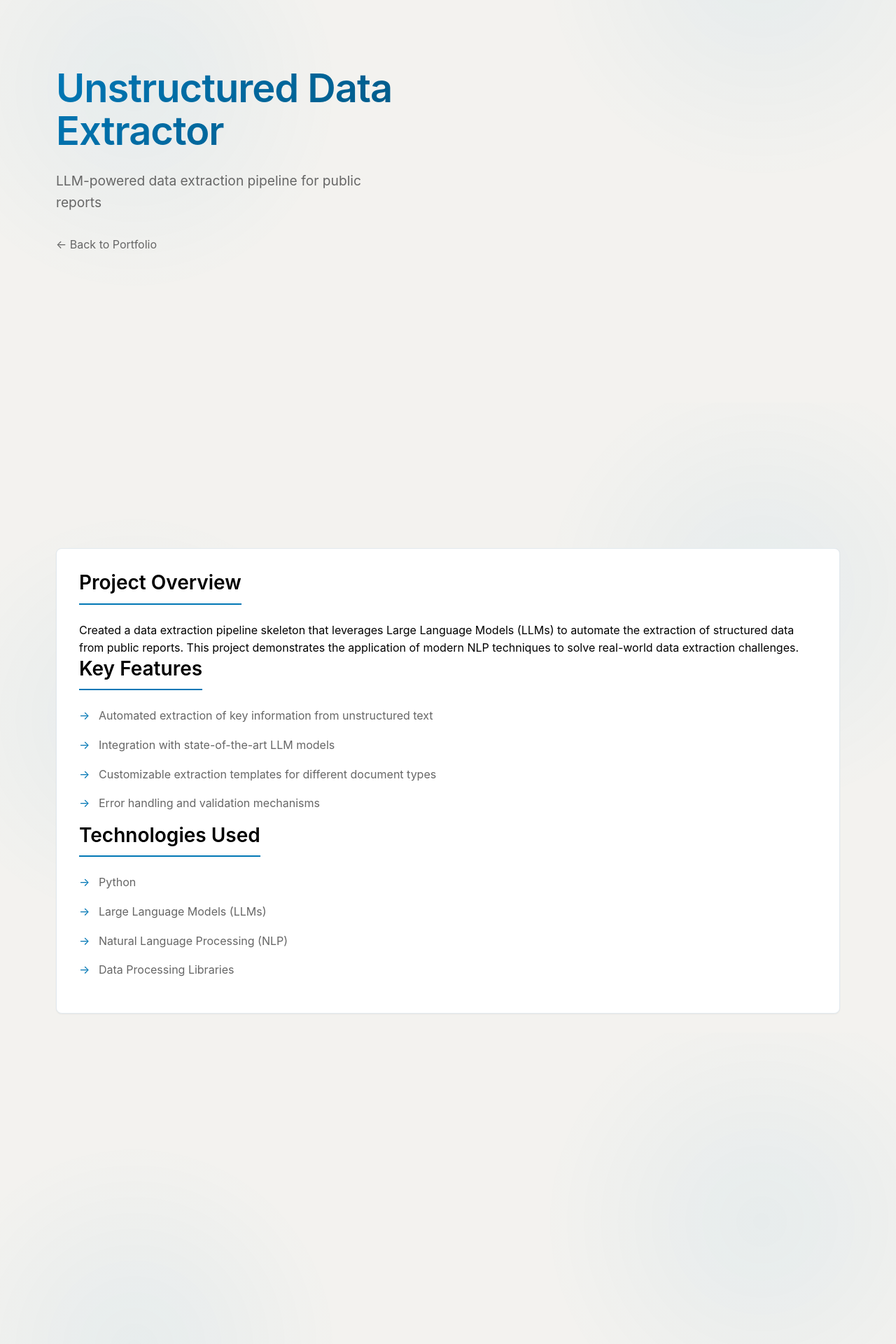
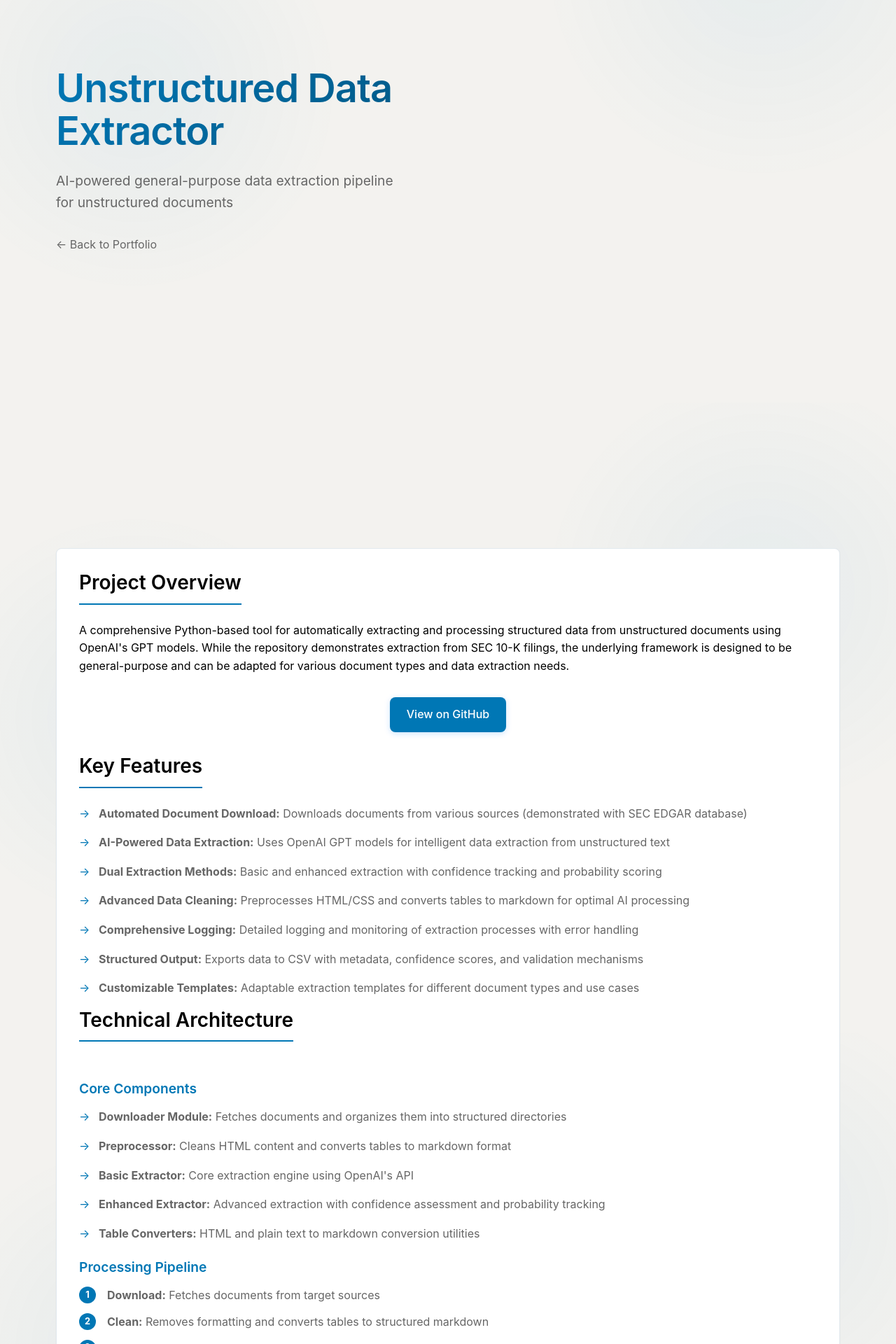
Before and after one commit to MayankBambal/mayankbambal.github.io, a Jekyll site: the page unstructured-extractor.html, which Jekyll copies as it is, in a window 1280 px wide. Shown: the part 325-2245 px from the top of the page at 70% size. Built offline with Jekyll 4.4.1, drawn with Linux system fonts in a browser that asks for light colours; before the commit the page ends 1853 px from its top, so only the background shows below that; some of the changed text lies outside the part shown.

Commit message:
added unstructured project.

```diff
--- a/styles.css
+++ b/styles.css
@@ -795,3 +795,139 @@ li:hover::before {
     margin-bottom: 2.5rem;
   }
 }
+
+/* ===== Project-specific styles ===== */
+.project-links {
+  margin: 2rem 0;
+  text-align: center;
+}
+
+.btn {
+  display: inline-block;
+  padding: 0.75rem 1.5rem;
+  background: var(--accent-color);
+  color: white;
+  text-decoration: none;
+  border-radius: var(--border-radius);
+  font-weight: 500;
+  transition: all var(--transition-speed) ease;
+  box-shadow: 0 2px 8px rgba(0, 123, 255, 0.2);
+}
+
+.btn:hover {
+  background: var(--accent-hover);
+  transform: translateY(-2px);
+  box-shadow: 0 4px 12px rgba(0, 123, 255, 0.3);
+}
+
+.btn::after {
+  display: none;
+}
+
+.tech-section {
+  margin: 2rem 0;
+}
+
+.tech-section h3 {
+  color: var(--accent-color);
+  font-size: 1.2rem;
+  margin-bottom: 1rem;
+  margin-top: 1.5rem;
+}
+
+.tech-section ol {
+  counter-reset: step-counter;
+  list-style: none;
+  padding-left: 0;
+}
+
+.tech-section ol li {
+  counter-increment: step-counter;
+  margin-bottom: 0.75rem;
+  padding-left: 2.5rem;
+  position: relative;
+}
+
+.tech-section ol li::before {
+  content: counter(step-counter);
+  position: absolute;
+  left: 0;
+  top: 0;
+  background: var(--accent-color);
+  color: white;
+  width: 1.5rem;
+  height: 1.5rem;
+  border-radius: 50%;
+  display: flex;
+  align-items: center;
+  justify-content: center;
+  font-size: 0.8rem;
+  font-weight: bold;
+}
+
+.code-block {
+  margin: 2rem 0;
+  background: var(--card-bg);
+  border: 1px solid var(--card-border);
+  border-radius: var(--border-radius);
+  overflow: hidden;
+}
+
+.code-block pre {
+  margin: 0;
+  padding: 1.5rem;
+  background: #1a1a1a;
+  color: #e6e6e6;
+  font-family: 'Monaco', 'Menlo', 'Ubuntu Mono', monospace;
+  font-size: 0.9rem;
+  line-height: 1.5;
+  overflow-x: auto;
+}
+
+.note {
+  margin: 2rem 0;
+  padding: 1.5rem;
+  background: linear-gradient(135deg, rgba(0, 123, 255, 0.1), rgba(0, 123, 255, 0.05));
+  border-left: 4px solid var(--accent-color);
+  border-radius: var(--border-radius);
+  border-top-left-radius: 0;
+  border-bottom-left-radius: 0;
+}
+
+.note p {
+  margin: 0;
+  color: var(--text-color);
+  font-style: italic;
+}
+
+/* Dark theme adjustments */
+[data-theme="dark"] .code-block pre {
+  background: #0d1117;
+  color: #c9d1d9;
+}
+
+[data-theme="dark"] .note {
+  background: linear-gradient(135deg, rgba(0, 123, 255, 0.15), rgba(0, 123, 255, 0.08));
+}
+
+/* Responsive adjustments */
+@media (max-width: 768px) {
+  .tech-section ol li {
+    padding-left: 2rem;
+  }
+
+  .tech-section ol li::before {
+    width: 1.25rem;
+    height: 1.25rem;
+    font-size: 0.75rem;
+  }
+
+  .code-block pre {
+    font-size: 0.8rem;
+    padding: 1rem;
+  }
+
+  .note {
+    padding: 1rem;
+  }
+}
--- a/unstructured-extractor.html
+++ b/unstructured-extractor.html
@@ -11,30 +11,107 @@
     <header>
       <div class="header-content">
         <h1>Unstructured Data Extractor</h1>
-        <p>LLM-powered data extraction pipeline for public reports</p>
+        <p>AI-powered general-purpose data extraction pipeline for unstructured documents</p>
         <a href="index.html" class="back-link">← Back to Portfolio</a>
       </div>
     </header>
 
     <div class="section">
       <h2>Project Overview</h2>
-      <p>Created a data extraction pipeline skeleton that leverages Large Language Models (LLMs) to automate the extraction of structured data from public reports. This project demonstrates the application of modern NLP techniques to solve real-world data extraction challenges.</p>
+      <p>A comprehensive Python-based tool for automatically extracting and processing structured data from unstructured documents using OpenAI's GPT models. While the repository demonstrates extraction from SEC 10-K filings, the underlying framework is designed to be general-purpose and can be adapted for various document types and data extraction needs.</p>
+
+      <div class="project-links">
+        <a href="https://github.com/MayankBambal/unstructured-data-extractor" target="_blank" class="btn">View on GitHub</a>
+      </div>
 
       <h2>Key Features</h2>
       <ul>
-        <li>Automated extraction of key information from unstructured text</li>
-        <li>Integration with state-of-the-art LLM models</li>
-        <li>Customizable extraction templates for different document types</li>
-        <li>Error handling and validation mechanisms</li>
+        <li><strong>Automated Document Download:</strong> Downloads documents from various sources (demonstrated with SEC EDGAR database)</li>
+        <li><strong>AI-Powered Data Extraction:</strong> Uses OpenAI GPT models for intelligent data extraction from unstructured text</li>
+        <li><strong>Dual Extraction Methods:</strong> Basic and enhanced extraction with confidence tracking and probability scoring</li>
+        <li><strong>Advanced Data Cleaning:</strong> Preprocesses HTML/CSS and converts tables to markdown for optimal AI processing</li>
+        <li><strong>Comprehensive Logging:</strong> Detailed logging and monitoring of extraction processes with error handling</li>
+        <li><strong>Structured Output:</strong> Exports data to CSV with metadata, confidence scores, and validation mechanisms</li>
+        <li><strong>Customizable Templates:</strong> Adaptable extraction templates for different document types and use cases</li>
       </ul>
+
+      <h2>Technical Architecture</h2>
+      <div class="tech-section">
+        <h3>Core Components</h3>
+        <ul>
+          <li><strong>Downloader Module:</strong> Fetches documents and organizes them into structured directories</li>
+          <li><strong>Preprocessor:</strong> Cleans HTML content and converts tables to markdown format</li>
+          <li><strong>Basic Extractor:</strong> Core extraction engine using OpenAI's API</li>
+          <li><strong>Enhanced Extractor:</strong> Advanced extraction with confidence assessment and probability tracking</li>
+          <li><strong>Table Converters:</strong> HTML and plain text to markdown conversion utilities</li>
+        </ul>
+
+        <h3>Processing Pipeline</h3>
+        <ol>
+          <li><strong>Download:</strong> Fetches documents from target sources</li>
+          <li><strong>Clean:</strong> Removes formatting and converts tables to structured markdown</li>
+          <li><strong>Extract:</strong> Uses OpenAI GPT models to extract structured data</li>
+          <li><strong>Process:</strong> Structures data into pandas DataFrames with validation</li>
+          <li><strong>Export:</strong> Saves results to CSV with comprehensive metadata</li>
+        </ol>
+      </div>
 
       <h2>Technologies Used</h2>
       <ul>
-        <li>Python</li>
-        <li>Large Language Models (LLMs)</li>
-        <li>Natural Language Processing (NLP)</li>
-        <li>Data Processing Libraries</li>
+        <li><strong>Python 3.8+</strong> - Core programming language</li>
+        <li><strong>OpenAI GPT Models</strong> - AI-powered text understanding and extraction</li>
+        <li><strong>Pandas</strong> - Data manipulation and analysis</li>
+        <li><strong>BeautifulSoup/HTML Parsing</strong> - Document preprocessing</li>
+        <li><strong>Logging Framework</strong> - Comprehensive monitoring and debugging</li>
+        <li><strong>CSV Export</strong> - Structured data output format</li>
+        <li><strong>Environment Management</strong> - Secure API key handling</li>
       </ul>
+
+      <h2>Project Structure</h2>
+      <div class="code-block">
+        <pre>
+src/
+├── main.py                    # Basic extraction pipeline
+├── main_enhanced.py           # Enhanced pipeline with probability tracking
+├── downloader.py              # Document downloader (adaptable to various sources)
+├── preprocessor.py            # HTML cleaning and preprocessing
+├── extractor.py               # Basic OpenAI-powered extraction
+├── enhanced_extractor.py      # Enhanced extraction with confidence metrics
+├── html_to_table.py           # HTML table to markdown converter
+├── plain_to_table.py          # Plain text table to markdown converter
+└── test_imports.py            # Import verification script
+
+data/
+├── raw/                       # Downloaded documents
+├── processed/                 # Cleaned text files
+├── final/                     # Basic extraction results
+└── enhanced_final/            # Enhanced extraction results
+        </pre>
+      </div>
+
+      <h2>Output & Results</h2>
+      <p>The system generates structured CSV files with comprehensive metadata including:</p>
+      <ul>
+        <li><strong>Basic Output:</strong> Extracted data with item descriptions, values, units, and source metadata</li>
+        <li><strong>Enhanced Output:</strong> Includes AI confidence scores and classification (HIGH/MEDIUM/LOW confidence)</li>
+        <li><strong>Validation:</strong> Error handling and data quality assessment</li>
+        <li><strong>Traceability:</strong> Complete audit trail from source document to extracted data</li>
+      </ul>
+
+      <h2>Applications</h2>
+      <p>While demonstrated with SEC financial filings, this general-purpose framework can be adapted for:</p>
+      <ul>
+        <li>Financial document processing and analysis</li>
+        <li>Legal document data extraction</li>
+        <li>Research paper data mining</li>
+        <li>Healthcare record processing</li>
+        <li>Government document analysis</li>
+        <li>Any structured data extraction from unstructured text sources</li>
+      </ul>
+
+      <div class="note">
+        <p><strong>Note:</strong> The GitHub repository demonstrates SEC financial data extraction as a reference implementation, but the underlying codebase is designed to be general-purpose and can be customized for various document types and extraction requirements.</p>
+      </div>
     </div>
   </div>
 </body>
```
